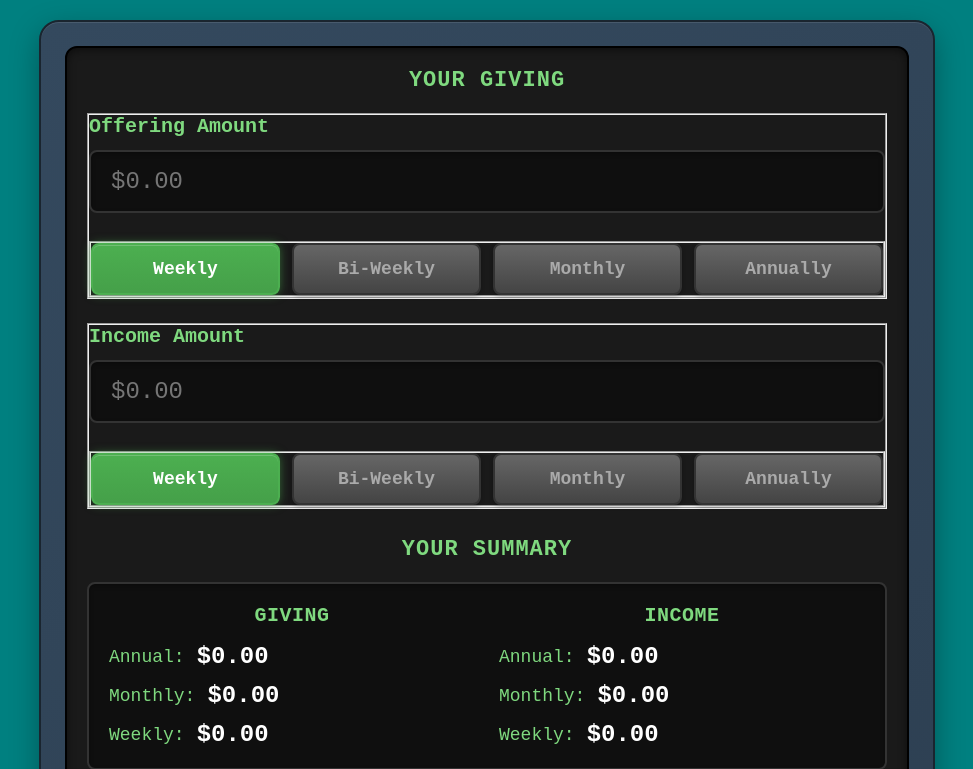
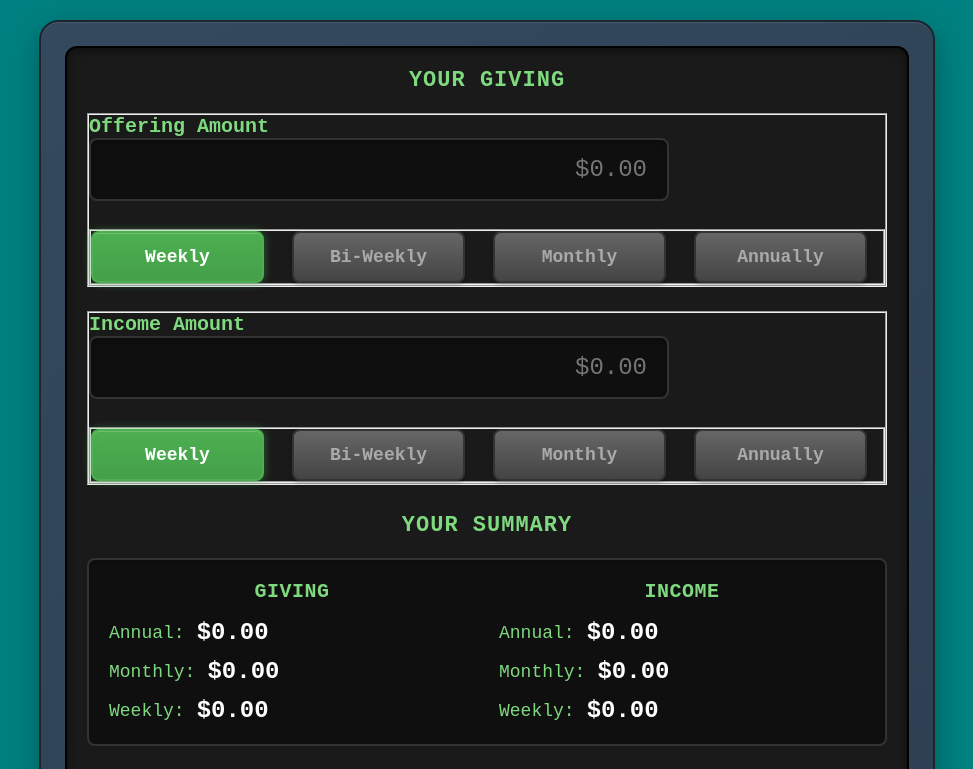
Before and after one commit to eharnischStEdword/tithe-calculator, a Flask app: page / in a window 1280 px wide. Shown: the top 769 px of the page, without its empty margins (153-1126 px from the left). Run offline with Flask 3, Linux system fonts and the light colour scheme.

Commit message:
Implement offering/income input layout changes
- Put labels and input fields on same line (desktop)
- Right-justify input text for calculator-style appearance
- Add mobile responsive adjustments for stacked layout
- Labels: inline-block with fixed 200px width
- Inputs: calc(100% - 216px) width with text-align: right
- Mobile: reverts to stacked layout for better UX

```diff
--- a/static/style.css
+++ b/static/style.css
@@ -147,16 +147,18 @@ body {
 }
 
 label {
-    display: block;
-    margin-bottom: 12px;
+    display: inline-block;
+    width: 200px;
     color: #7fd97f;
     font-weight: bold;
     font-size: 20px;
+    vertical-align: middle;
+    margin-right: 16px;
 }
 
 input[type="text"],
 input[type="number"] {
-    width: 100%;
+    width: calc(100% - 216px);
     padding: 16px 20px;
     border: 2px solid #333333;
     border-radius: 8px;
@@ -166,6 +168,8 @@ input[type="number"] {
     font-family: 'Courier New', monospace;
     box-shadow: inset 0 2px 4px rgba(0,0,0,0.3);
     margin-bottom: 16px;
+    text-align: right;
+    vertical-align: middle;
 }
 
 input[type="text"]:focus,
@@ -454,11 +458,16 @@ input[type="number"]:focus {
     }
 
     label {
+        display: block;
+        width: auto;
+        margin-right: 0;
+        margin-bottom: 12px;
         font-size: 18px;
     }
 
     input[type="text"],
     input[type="number"] {
+        width: 100%;
         font-size: 20px;
     }
 
```
